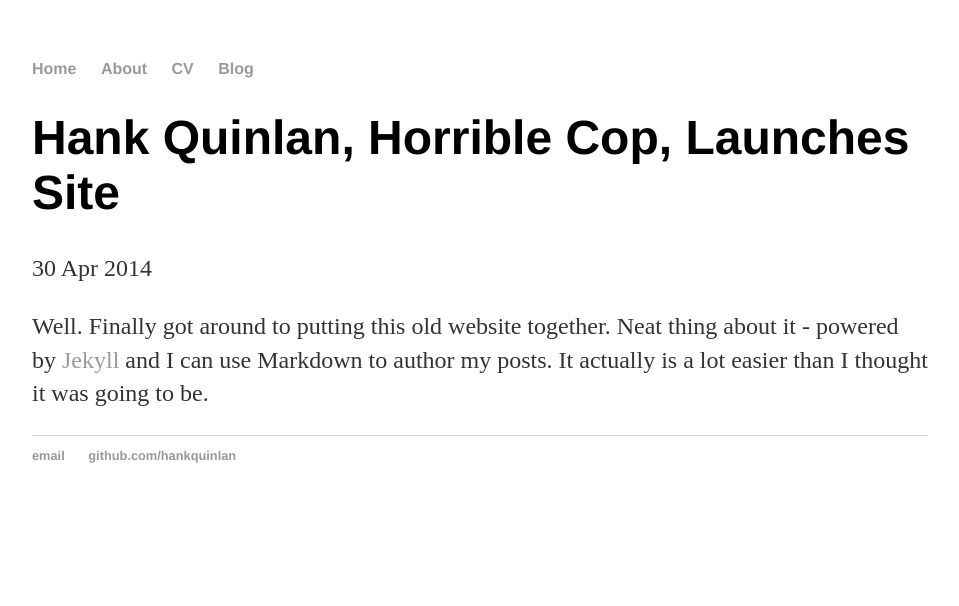
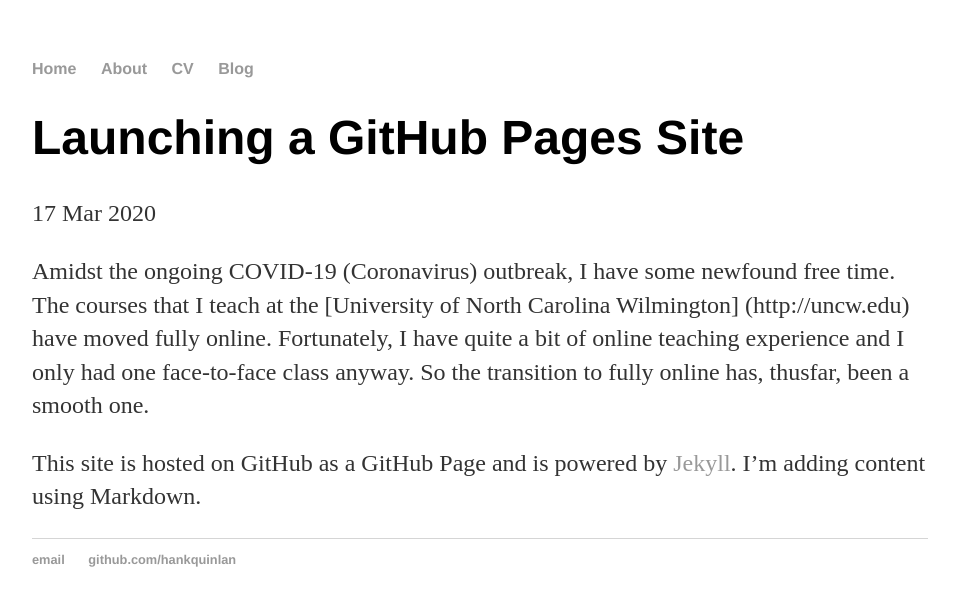
Before and after one commit to stephenhillphd/stephenhillphd.github.io, a Jekyll site: the page built from _posts/2014-04-30-hank-quinlan-site-launched.md, in a window 1280 px wide. Shown: the top 606 px of the page, without its empty margins (160-1119 px from the left). Built offline with Jekyll 4.4.1, drawn with Linux system fonts in a browser that asks for light colours.

Commit message:
Update 2014-04-30-hank-quinlan-site-launched.md

```diff
--- a/_posts/2014-04-30-hank-quinlan-site-launched.md
+++ b/_posts/2014-04-30-hank-quinlan-site-launched.md
@@ -1,7 +1,9 @@
 ---
 layout: post
-title: "Hank Quinlan, Horrible Cop, Launches Site"
-date: 2014-04-30
+title: "Launching a GitHub Pages Site"
+date: 2020-03-17
 ---
 
-Well. Finally got around to putting this old website together. Neat thing about it - powered by [Jekyll](http://jekyllrb.com) and I can use Markdown to author my posts. It actually is a lot easier than I thought it was going to be.
+Amidst the ongoing COVID-19 (Coronavirus) outbreak, I have some newfound free time. The courses that I teach at the [University of North Carolina Wilmington] (http://uncw.edu) have moved fully online. Fortunately, I have quite a bit of online teaching experience and I only had one face-to-face class anyway. So the transition to fully online has, thusfar, been a smooth one.
+
+This site is hosted on GitHub as a GitHub Page and is powered by [Jekyll](http://jekyllrb.com). I'm adding content using Markdown.
```
